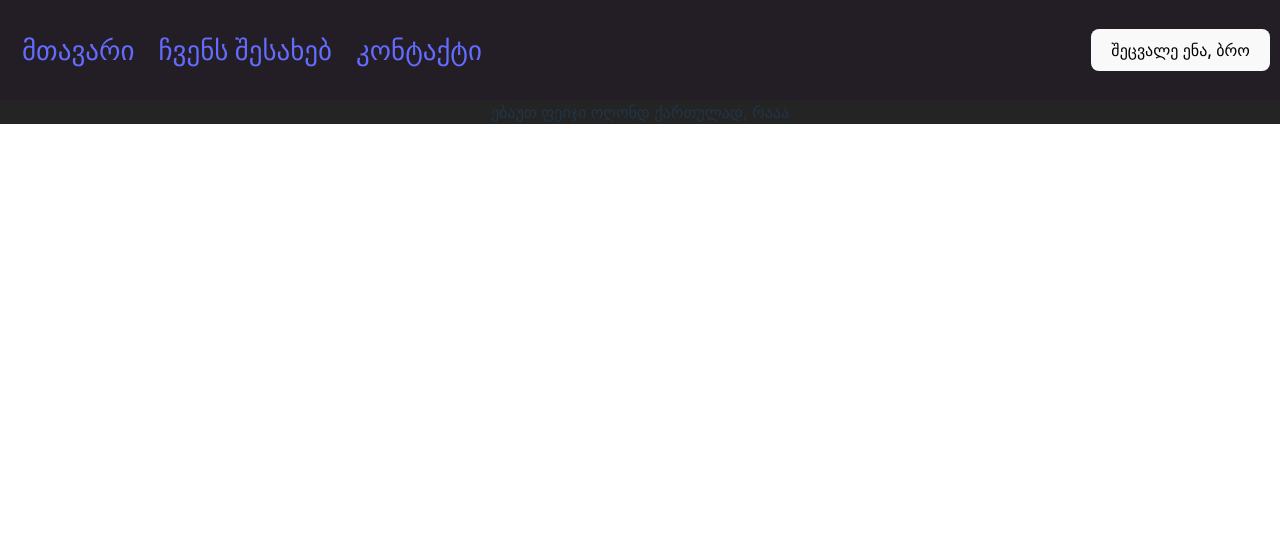
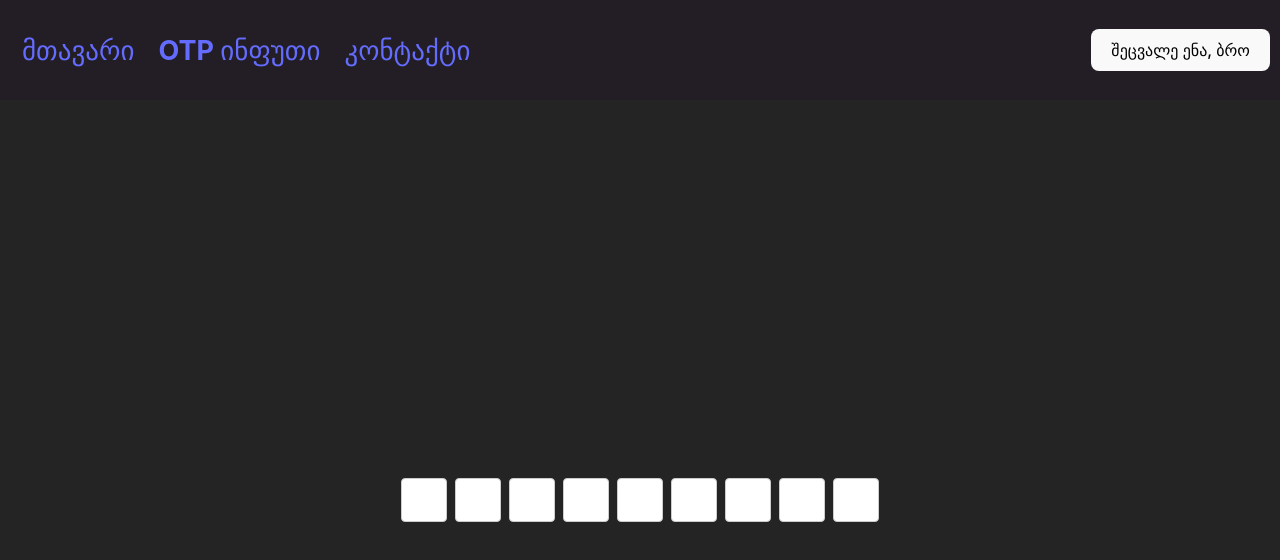
Before and after one commit to Konstantine-T/countries-app, a React (Vite) app: page /1/about in a window 1280 px wide. Shown: the top 560 px of the page. Built offline with nearby package versions, Linux system fonts and the light colour scheme.

Commit message:
added OTP inputs

```diff
--- a/package.json
+++ b/package.json
@@ -33,7 +33,7 @@
     "globals": "^15.9.0",
     "husky": "^9.1.6",
     "lint-staged": "^15.2.10",
-    "typescript": "^5.5.3",
+    "typescript": "^5.6.3",
     "typescript-eslint": "^8.0.1",
     "vite": "^5.4.1",
     "vite-tsconfig-paths": "^5.0.1"
--- a/src/components/Header/Header.tsx
+++ b/src/components/Header/Header.tsx
@@ -5,7 +5,7 @@ import LangSwitch from './LangSwitch';
 const Header: React.FC = () => {
   const { lang } = useParams<{ lang: string }>();
   return (
-    <header className={styles["header"]}>
+    <header className={styles['header']}>
       <div>
         <Link to="/">
           <h2 className={styles['logo']}>
@@ -14,7 +14,7 @@ const Header: React.FC = () => {
         </Link>
         <Link to="about">
           <h2 className={styles['logo']}>
-            {lang === 'en' ? 'About' : 'ჩვენს შესახებ'}
+            {lang === 'en' ? 'OTP input' : 'OTP ინფუთი'}
           </h2>
         </Link>
         <Link to="contact">
--- /dev/null
+++ b/src/pages/about/components/OTPInput/OTPInput.tsx
@@ -0,0 +1,65 @@
+import { useRef } from 'react';
+
+interface OTPProps {
+  numberOfInputs: number;
+}
+
+const OTPInput: React.FC<OTPProps> = ({ numberOfInputs }) => {
+  const inputRefs = useRef<HTMLInputElement[]>([]);
+
+  const handleInputChange = (
+    event: React.ChangeEvent<HTMLInputElement>,
+    index: number,
+  ) => {
+    const value = event.target.value;
+    if (value) {
+      if (index < numberOfInputs - 1) {
+        inputRefs.current[index + 1].focus();
+      } else {
+        inputRefs.current[index].blur();
+      }
+    }
+  };
+
+  const handleKeyDown = (
+    event: React.KeyboardEvent<HTMLInputElement>,
+    index: number,
+  ) => {
+    if (event.key === 'Backspace' && !event.currentTarget.value && index > 0) {
+      inputRefs.current[index - 1].focus();
+    }
+  };
+
+  const handleInput = (event: React.FormEvent<HTMLInputElement>) => {
+    const input = event.currentTarget;
+    if (!/^\d*$/.test(input.value)) {
+      input.value = '';
+    }
+  };
+
+  return (
+    <div style={{ display: 'flex', gap: '8px' }}>
+      {Array.from({ length: numberOfInputs }, (_, index) => (
+        <input
+          key={index}
+          type="text"
+          maxLength={1}
+          onInput={handleInput}
+          onChange={(e) => handleInputChange(e, index)}
+          onKeyDown={(e) => handleKeyDown(e, index)}
+          ref={(el) => (inputRefs.current[index] = el!)}
+          style={{
+            width: '40px',
+            height: '40px',
+            textAlign: 'center',
+            fontSize: '18px',
+            border: '1px solid #ccc',
+            borderRadius: '4px',
+          }}
+        />
+      ))}
+    </div>
+  );
+};
+
+export default OTPInput;
--- a/src/pages/about/components/caption/Caption.tsx
+++ b/src/pages/about/components/caption/Caption.tsx
@@ -1,14 +1,16 @@
-import { useParams } from 'react-router-dom';
+import OTPInput from '../OTPInput/OTPInput';
 
 const Caption = () => {
-  const { lang } = useParams<{ lang: string }>();
-
   return (
-    <div>
-      {' '}
-      {lang === 'en'
-        ? 'Caption for the about page'
-        : 'ებაუთ ფეიჯი ოღონდ ქართულად, რააა'}
+    <div
+      style={{
+        display: 'flex',
+        justifyContent: 'center',
+        alignItems: 'center',
+        height: '100vh',
+      }}
+    >
+      <OTPInput numberOfInputs={9} />
     </div>
   );
 };
--- a/src/pages/home/components/Card/CardHeader.tsx
+++ b/src/pages/home/components/Card/CardHeader.tsx
@@ -3,7 +3,7 @@ import styles from './Card.module.css';
 type CardHeaderProps = {
   name: string;
   nameGeo: string;
-  image: any;
+  image: string;
 };
 
 const CardHeader: React.FC<CardHeaderProps> = (props) => {
--- a/src/pages/home/reducer/reducer.ts
+++ b/src/pages/home/reducer/reducer.ts
@@ -11,7 +11,7 @@ export interface Country {
   id: string;
   likes: number;
   isDeleted: boolean;
-  image: any;
+  image: string;
 
   nameGeo: string;
   capitalGeo: string;
--- a/src/pages/home/views/list/index.tsx
+++ b/src/pages/home/views/list/index.tsx
@@ -19,7 +19,7 @@ interface CountryProps {
     id: string;
     likes: number;
     isDeleted: boolean;
-    image: any;
+    image: string;
     nameGeo: string;
     capitalGeo: string;
     descriptionGeo: string;
```
Also changed, not shown: 2 other files (tests, documents, lock files or other folders).
